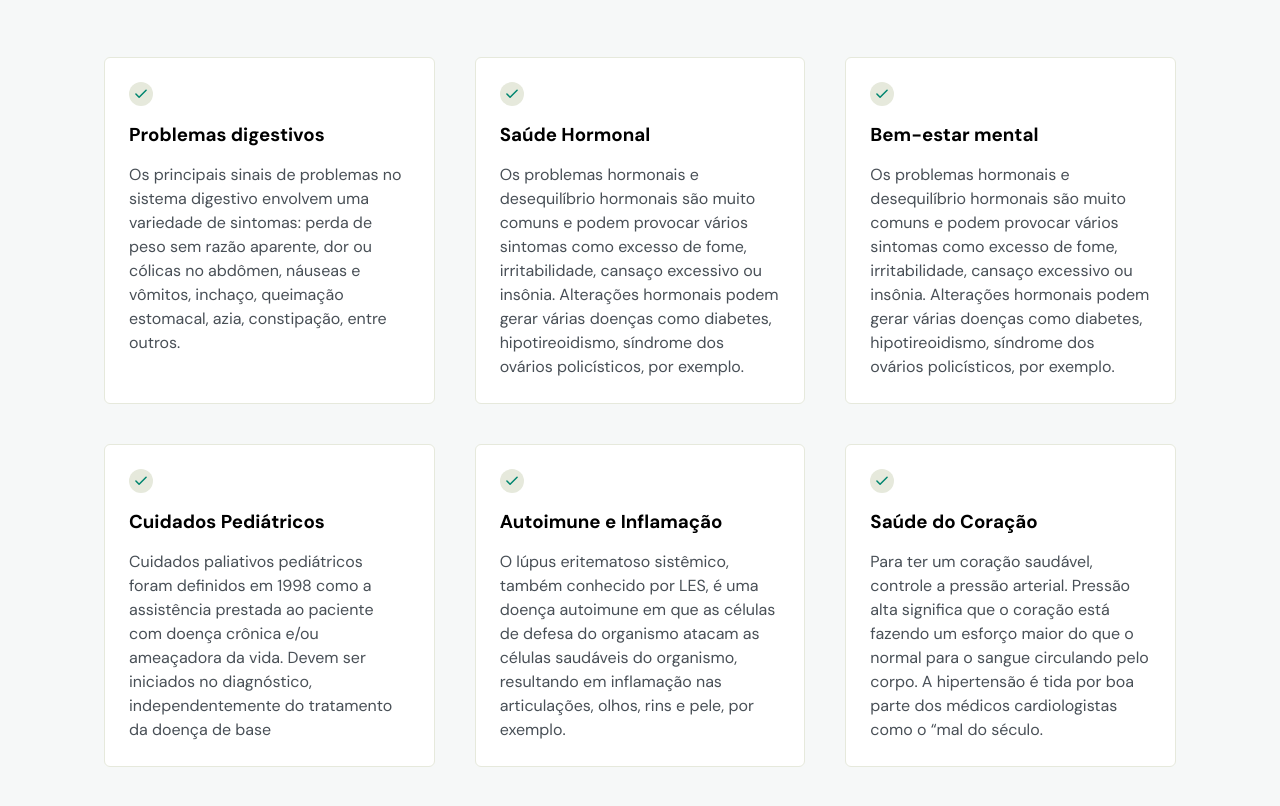
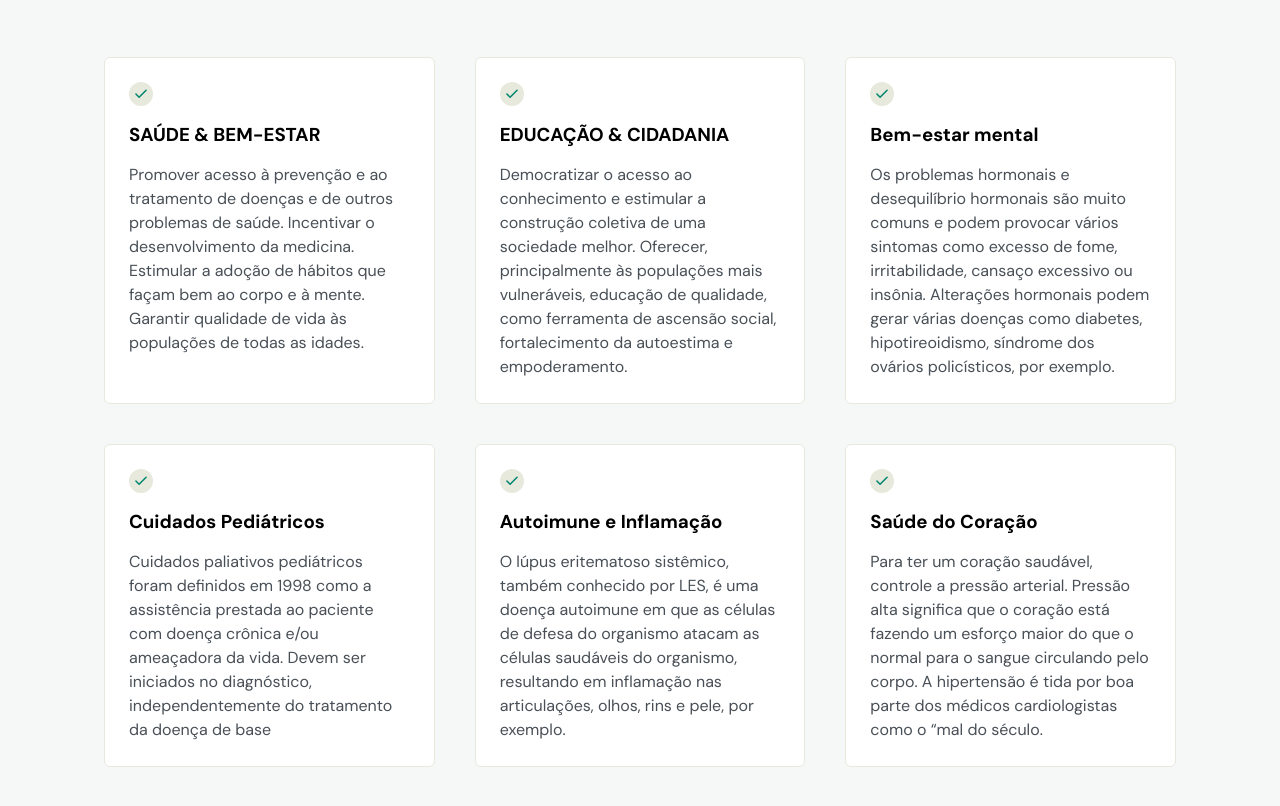
Before and after one commit to nhssena/asad, a plain HTML site: page index.html in a window 1280 px wide. Shown: the part 1134-1940 px from the top of the page. Drawn offline with nearby package versions, Linux system fonts and the light colour scheme.

Commit message:
Update index.html

```diff
--- a/index.html
+++ b/index.html
@@ -319,10 +319,9 @@
                 />
               </svg>
 
-              <h3>Problemas digestivos</h3>
+              <h3>SAÚDE & BEM-ESTAR</h3>
               <p>
-               Os principais sinais de problemas no sistema digestivo envolvem uma variedade de sintomas: perda de peso sem razão aparente, dor ou cólicas no abdômen, náuseas e vômitos, inchaço, queimação estomacal, azia, constipação, entre outros.
-              </p>
+              Promover acesso à prevenção e ao tratamento de doenças e de outros problemas de saúde. Incentivar o desenvolvimento da medicina. Estimular a adoção de hábitos que façam bem ao corpo e à mente. Garantir qualidade de vida às populações de todas as idades.             </p>
             </div>
 
             <div class="card">
@@ -343,9 +342,9 @@
                 />
               </svg>
 
-              <h3>Saúde Hormonal</h3>
+              <h3>EDUCAÇÃO & CIDADANIA</h3>
               <p>
-                Os problemas hormonais e desequilíbrio hormonais são muito comuns e podem provocar vários sintomas como excesso de fome, irritabilidade, cansaço excessivo ou insônia. Alterações hormonais podem gerar várias doenças como diabetes, hipotireoidismo, síndrome dos ovários policísticos, por exemplo.
+                Democratizar o acesso ao conhecimento e estimular a construção coletiva de uma sociedade melhor. Oferecer, principalmente às populações mais vulneráveis, educação de qualidade, como ferramenta de ascensão social, fortalecimento da autoestima e empoderamento.
               </p>
             </div>
 
```
